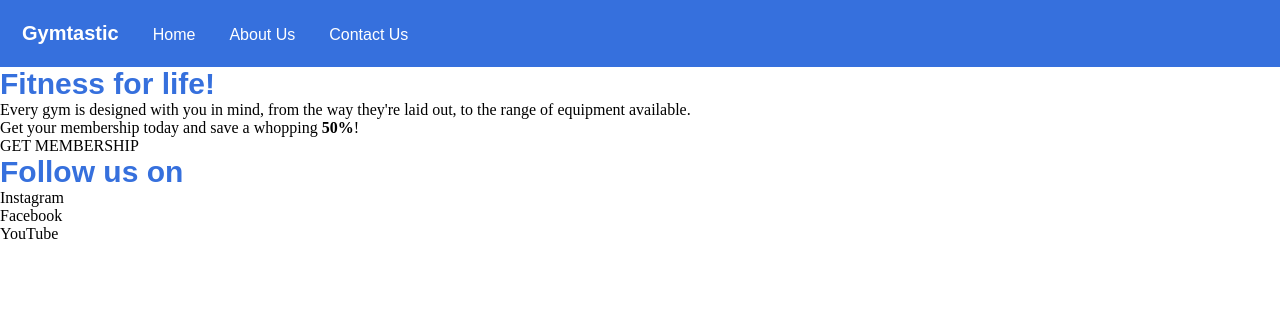
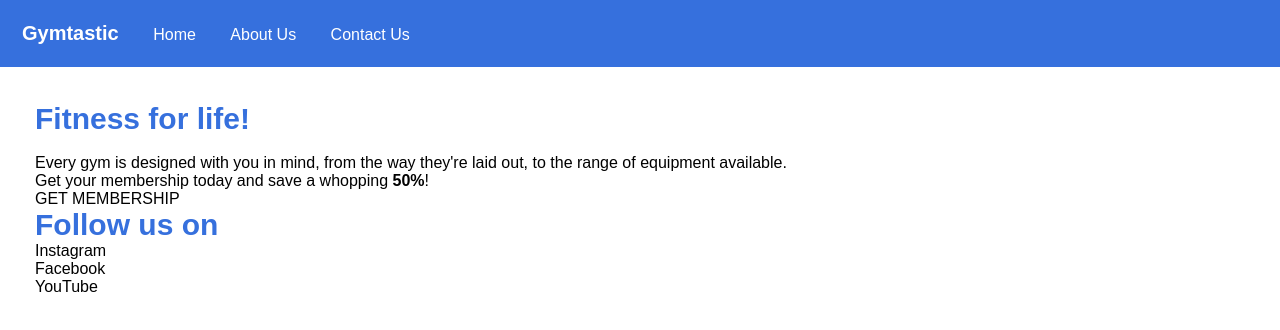
Before and after one commit to brokensythe/boolean-uk-html-gymtastic, a website: page index.html in a window 1280 px wide. Drawn offline with Linux system fonts and the light colour scheme.

Commit message:
extra padding

```diff
--- a/index.html
+++ b/index.html
@@ -16,8 +16,8 @@
         <li class="navbar">Contact Us</li>
       </ul>
     </nav>
-    <div>
-      <h1>
+    <div class="main-body">
+      <h1 class="top-heading">
         Fitness for life!
       </h1>
       <p>
--- a/style.css
+++ b/style.css
@@ -2,11 +2,11 @@
   margin: 0px;
   border: 0;
   padding: 0;
+  font-family: Arial, Helvetica, sans-serif;
 }
 
 .navbar li {
   display: inline-block;
-  font-family: Arial, Helvetica, sans-serif;
   color: white;
   padding: 15px;
 }
@@ -23,6 +23,13 @@ nav {
 
 h1 {
   color: rgb(54, 112, 221);
-  font-family: Arial, Helvetica, serif;
   font-size: 30px;
 }
+
+.main-body {
+  padding: 35px;
+}
+
+.top-heading {
+  padding-bottom: 18px;
+}
```
